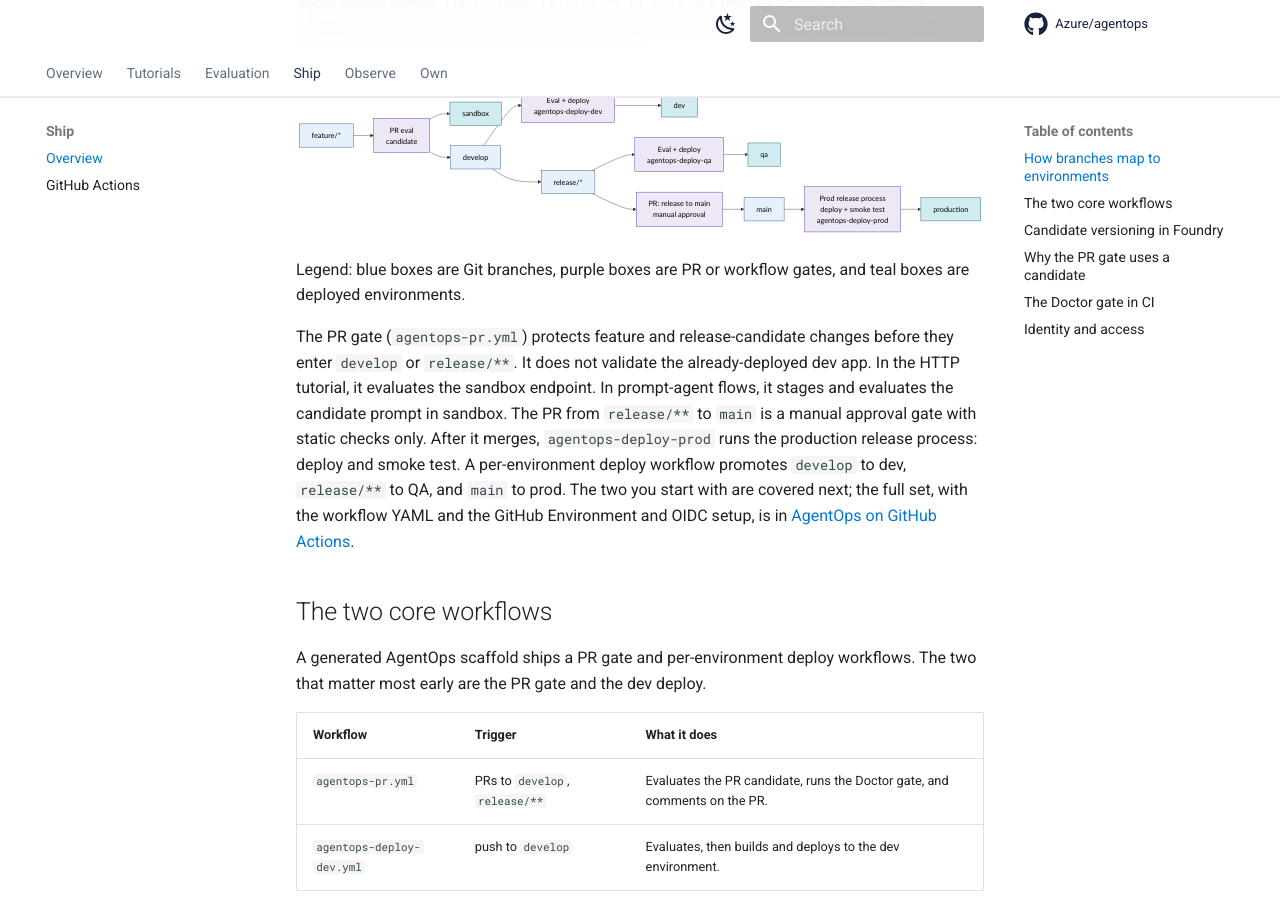
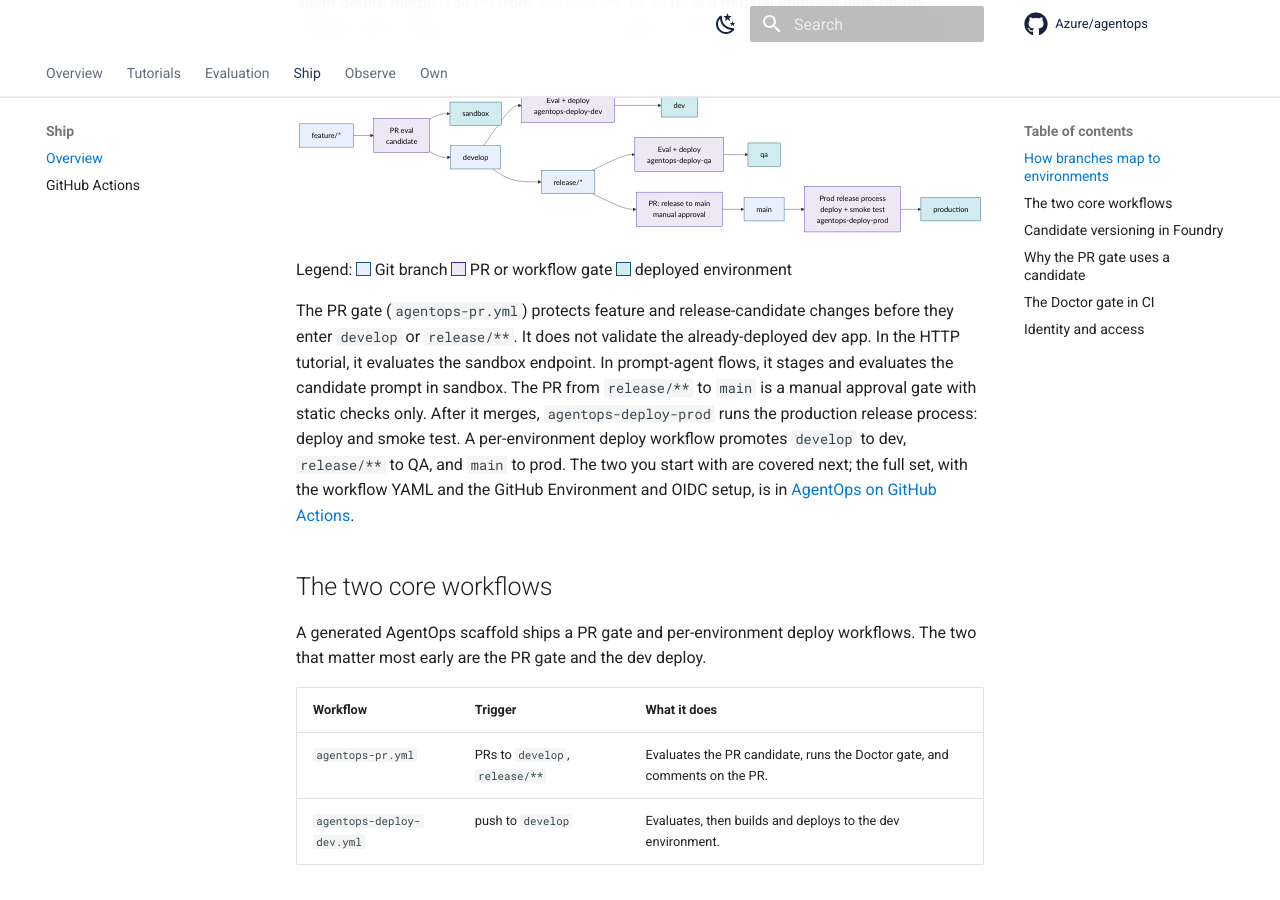
Before and after one commit to Azure/agentops, an MkDocs documentation site: the page built from docs/ship.md, in a window 1280 px wide and 900 px high, scrolled down 526 px. Built offline with MkDocs 1.6.1 and Material for MkDocs 9.7.7, drawn with Linux system fonts in a browser that asks for light colours; comment, search, counter and statistics services are not loaded.

Commit message:
Add color swatches to release flow legend

````diff
--- a/docs/ship.md
+++ b/docs/ship.md
@@ -43,8 +43,10 @@
     class sandbox,devEnv,qaEnv,prodEnv env;
 ```
 
-Legend: blue boxes are Git branches, purple boxes are PR or workflow gates, and
-teal boxes are deployed environments.
+Legend:
+<span style="display:inline-block;width:0.9em;height:0.9em;background:#e7f0fd;border:1px solid #1f4e79;vertical-align:-0.1em;"></span> Git branch
+<span style="display:inline-block;width:0.9em;height:0.9em;background:#ede7f6;border:1px solid #4527a0;vertical-align:-0.1em;"></span> PR or workflow gate
+<span style="display:inline-block;width:0.9em;height:0.9em;background:#d1ecf1;border:1px solid #0c5460;vertical-align:-0.1em;"></span> deployed environment
 
 The PR gate (`agentops-pr.yml`) protects feature and release-candidate changes
 before they enter `develop` or `release/**`. It does not validate the
````
Also changed, not shown: docs/ci-github-actions.md (+4 -2 lines).
